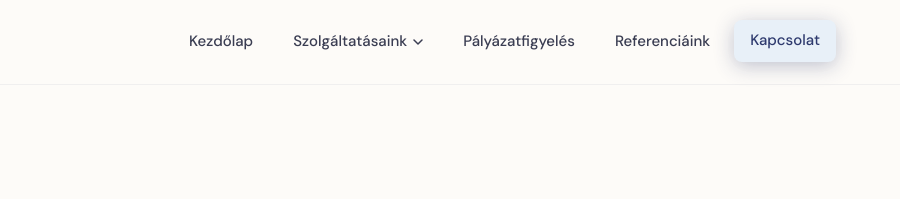
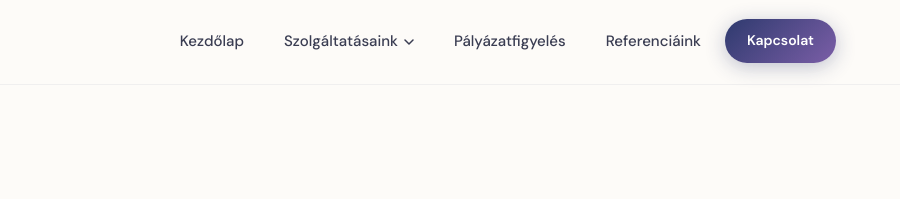
Before and after one commit to zalan002/Kreativo, a plain HTML site: page index.html in a window 1280 px wide. In both pictures the pointer is over the link 1165 px from the left and 42 px from the top of the page. Shown: the top 199 px of the page, 380-1280 px from the left. Drawn offline with nearby package versions, Linux system fonts and the light colour scheme.

Commit message:
Fix nav Kapcsolat button: white text on gradient background
Increased CSS specificity so .main-nav > a styles don't override the CTA button color.

Co-Authored-By: Claude Opus 4.6 (1M context) <noreply@anthropic.com>

```diff
--- a/styles.css
+++ b/styles.css
@@ -286,7 +286,8 @@ ul, ol {
   transform: rotate(180deg);
 }
 
-.nav-cta-btn {
+.main-nav > a.nav-cta-btn,
+a.nav-cta-btn {
   display: inline-flex;
   align-items: center;
   gap: 8px;
@@ -301,8 +302,10 @@ ul, ol {
   transition: all 0.3s ease;
   box-shadow: 0 2px 12px rgba(46, 58, 110, 0.2);
 }
-.nav-cta-btn:hover {
-  color: #fff;
+.main-nav > a.nav-cta-btn:hover,
+a.nav-cta-btn:hover {
+  color: #fff;
+  background: var(--gradient-primary);
   transform: translateY(-1px);
   box-shadow: 0 4px 20px rgba(46, 58, 110, 0.3);
 }
```
